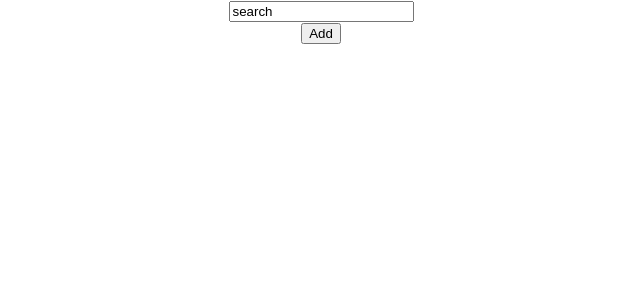
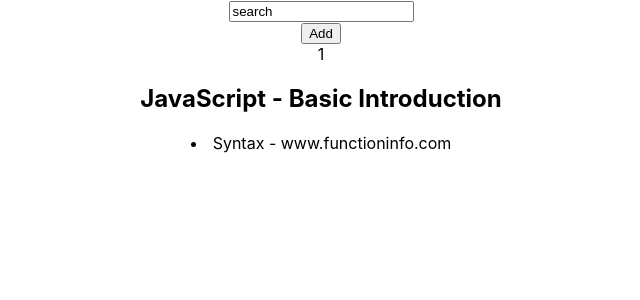
Before and after one commit to SchoolOfCode/national-project-week-riki-adam-luis-apoorwa, a React (Create React App) app in the folder client/: page / in a window 1280 px wide. Shown: the top 300 px of the page, without its empty margins (319-959 px from the left). Built offline with nearby package versions, Linux system fonts and the light colour scheme; no server answers.

Commit message:
MVP component tree structure - no functionality

```diff
--- /dev/null
+++ b/client/src/Components/SearcherBlock/SearchResults/LinksList/LinksListItem/index.js
@@ -0,0 +1,9 @@
+import React from "react";
+
+export function LinksListItem() {
+    return (
+        <li>Syntax - www.functioninfo.com</li>
+    )
+}
+
+export default LinksListItem;
--- a/client/src/Components/SearcherBlock/SearchResults/LinksList/index.js
+++ b/client/src/Components/SearcherBlock/SearchResults/LinksList/index.js
@@ -0,0 +1,12 @@
+import React from "react"
+import LinksListItem from "./LinksListItem/index"
+
+export function LinksList(){
+return (
+    <div>
+    <LinksListItem />
+    </div>
+)
+}
+
+export default LinksList;
--- a/client/src/Components/SearcherBlock/SearchResults/WeekBar/index.js
+++ b/client/src/Components/SearcherBlock/SearchResults/WeekBar/index.js
@@ -0,0 +1,12 @@
+import React from "react";
+
+export function WeekBar() {
+return (
+    <div>
+        <span>1</span>
+        <h2>JavaScript - Basic Introduction</h2>
+    </div>
+)
+}
+
+export default WeekBar;
--- a/client/src/Components/SearcherBlock/SearchResults/index.js
+++ b/client/src/Components/SearcherBlock/SearchResults/index.js
@@ -0,0 +1,14 @@
+import React from "react";
+import WeekBar from "./WeekBar/index"
+import LinksList from "./LinksList/index"
+
+export function SearchResults(){
+    return (
+        <div>
+            <WeekBar />
+            <LinksList />
+        </div>
+    )
+}
+
+export default SearchResults;
--- a/client/src/Components/SearcherBlock/index.js
+++ b/client/src/Components/SearcherBlock/index.js
@@ -1,12 +1,13 @@
 import React from "react";
 import SearchBar from "./SearchBar/index"
-
+import SearchResults from "./SearchResults/index"
 
 export function SearcherBlock() {
     return (
     <div className="SearchBlock_Container">
     <SearchBar />
+    <SearchResults />
     </div>
     )}
 
-export default SearcherBlock
+export default SearcherBlock;
```
